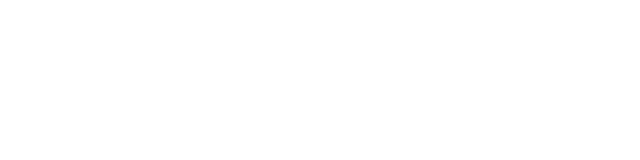
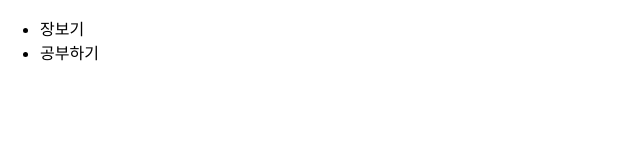
Before and after one commit to devkrecord/react-toy-project, a React (Create React App) app in the folder todo/: page / in a window 1280 px wide. Shown: the top 160 px of the page, without its empty margins (0-640 px from the left). Built offline with nearby package versions, Linux system fonts and the light colour scheme.

Commit message:
feat: 리스트 구현하기

```diff
--- a/todo/src/App.js
+++ b/todo/src/App.js
@@ -1,7 +1,12 @@
 import './App.css';
+import TodoList from './components/TodoList/TodoList';
 
 function App() {
-  return <div></div>;
+  return (
+    <div>
+      <TodoList />
+    </div>
+  );
 }
 
 export default App;
--- /dev/null
+++ b/todo/src/components/TodoList/TodoList.jsx
@@ -0,0 +1,17 @@
+import React, { useState } from 'react';
+
+export default function TodoList() {
+  const [todos, setTodos] = useState([
+    { id: '123', text: '장보기', status: 'active' },
+    { id: '234', text: '공부하기', status: 'active' },
+  ]);
+  return (
+    <section>
+      <ul>
+        {todos.map((item) => (
+          <li key={item.id}>{item.text}</li>
+        ))}
+      </ul>
+    </section>
+  );
+}
```
